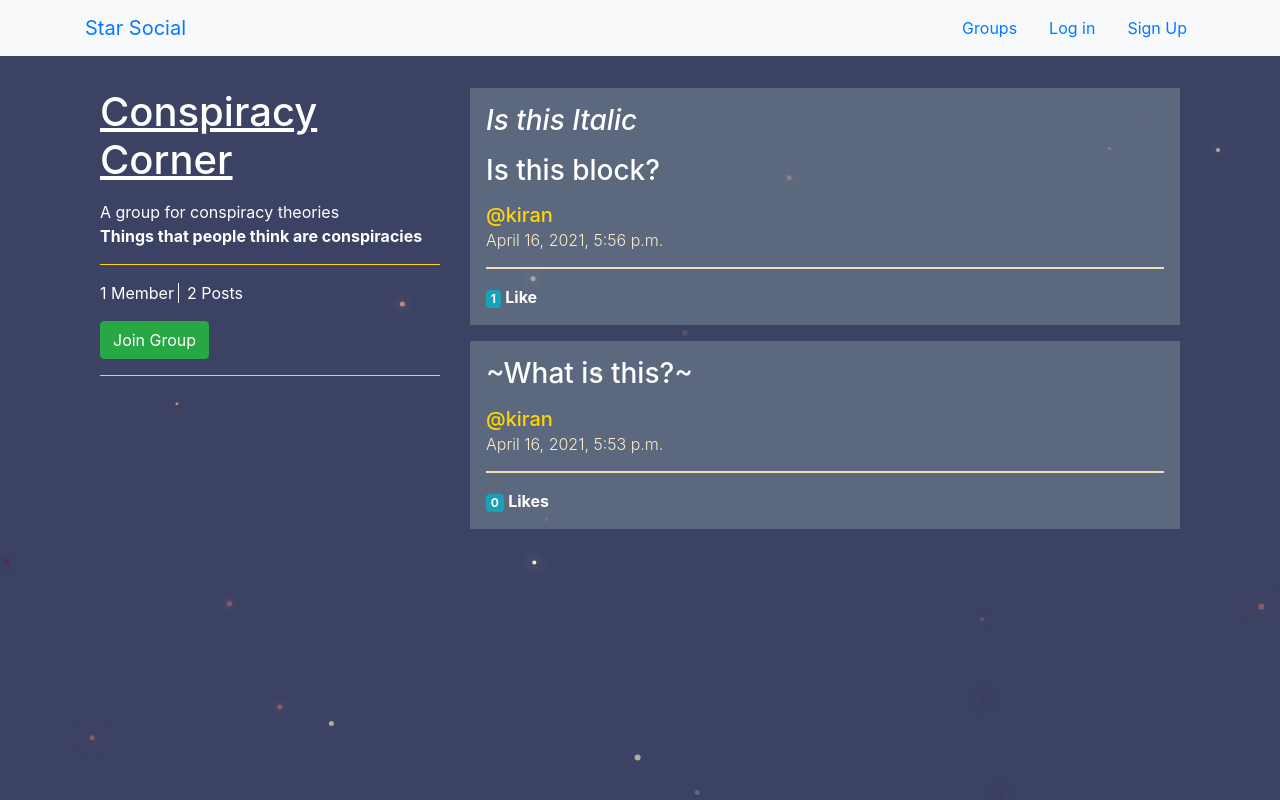
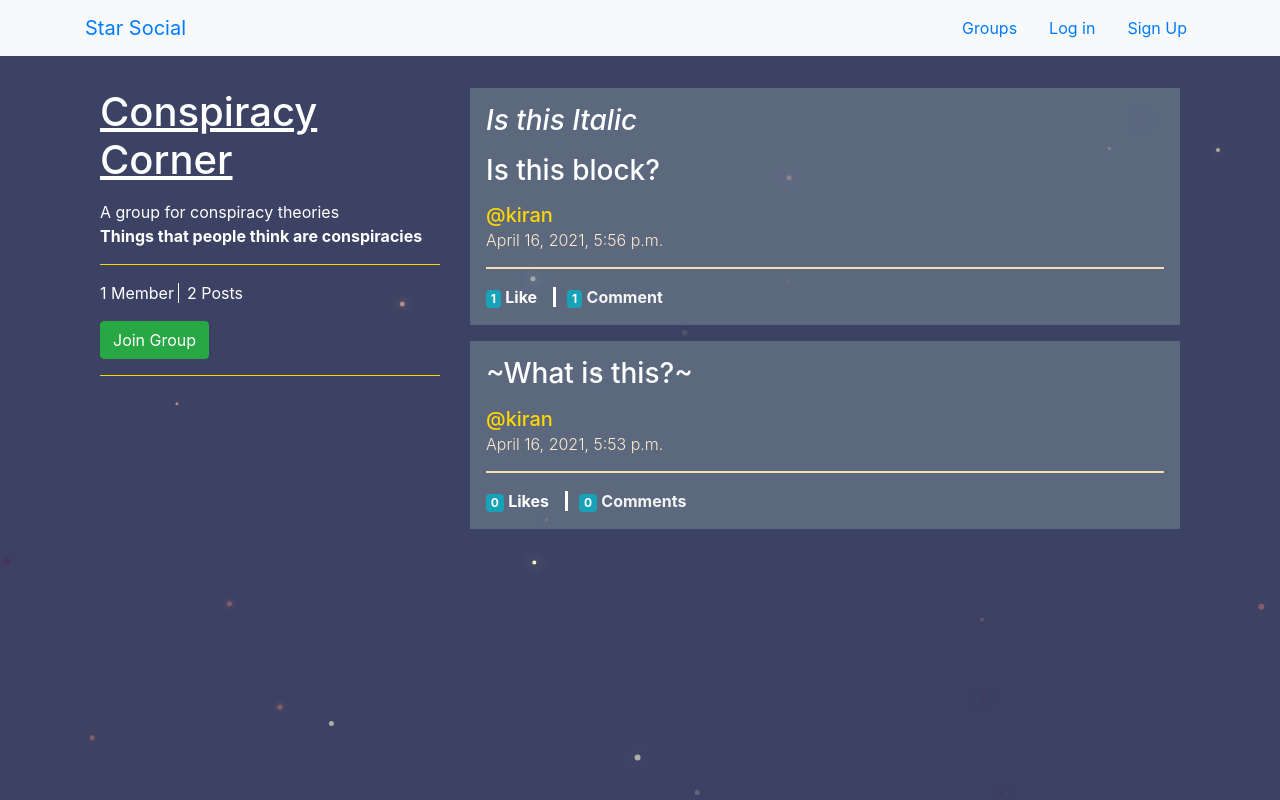
Before and after one commit to Kiran-Sawant/StarSocial, a Django app: a page that uses star_social/posts/templates/posts/_post.html in a window 1280 px wide. Run offline with Django 3.2, Linux system fonts and the light colour scheme; data comes from the database, SQL or seed files in the repository.

Commit message:
removed authentication requirements for comment

```diff
--- a/star_social/posts/templates/posts/_post.html
+++ b/star_social/posts/templates/posts/_post.html
@@ -29,12 +29,10 @@
             </a>
 
             <!-- Comment Button -->
-            {% if user.is_authenticated %}
-                <a href="{% url 'posts:comment' pk=post.pk %}" style="color: whitesmoke; border-left: solid white; padding-left: 3mm;">
-                    <span class="badge badge-info">{{ post.comments.count }}</span>
-                    <b>Comment{{ post.comments.count|pluralize }}</b>
-                </a>
-            {% endif %}
+            <a href="{% url 'posts:comment' pk=post.pk %}" style="color: whitesmoke; border-left: solid white; padding-left: 3mm;">
+                <span class="badge badge-info">{{ post.comments.count }}</span>
+                <b>Comment{{ post.comments.count|pluralize }}</b>
+            </a>
 
             {% if user.is_authenticated and post.user == user and not hide_delete %}
                 <!-- Edit Button -->
```
